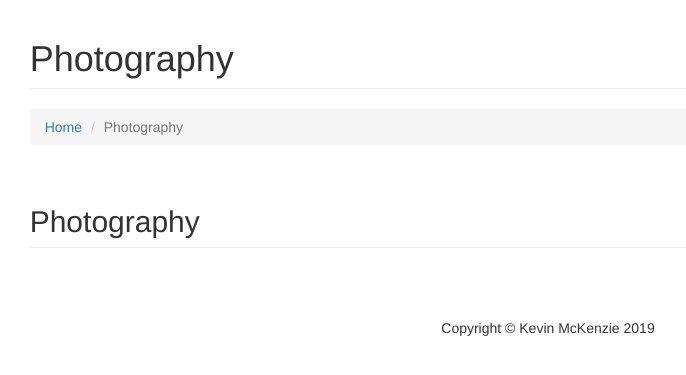
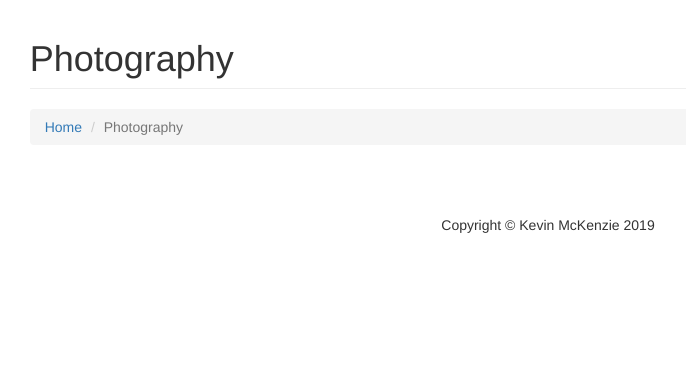
Before and after one commit to kjtmckenzie/kjtmckenzie-home, a Flask app: page /photography/ in a window 1280 px wide. Shown: the part 51-426 px from the top of the page, without its empty margins (92-778 px from the left). Run offline with Flask 2, Linux system fonts and the light colour scheme; data that the repository does not hold is empty; some libraries are stand-ins or nearby versions.

Commit message:
Changed header on photography page

```diff
--- a/templates/photography.html
+++ b/templates/photography.html
@@ -7,13 +7,8 @@
         <li><a href="../">Home</a></li>
         <li class="active">Photography</li>
     </ol>
-</div>
 
-
-<!-- Portfolio Section -->
-<div class="row">
-    <h2 class="page-header">Photography</h2>
-
+    <!-- Portfolio Section -->
     {% if context.albums is not none %}
         {% for album in context.albums %}
             <div class="image-container">
@@ -29,5 +24,4 @@
 </div>
 
 
-
 {% endblock %}
```
